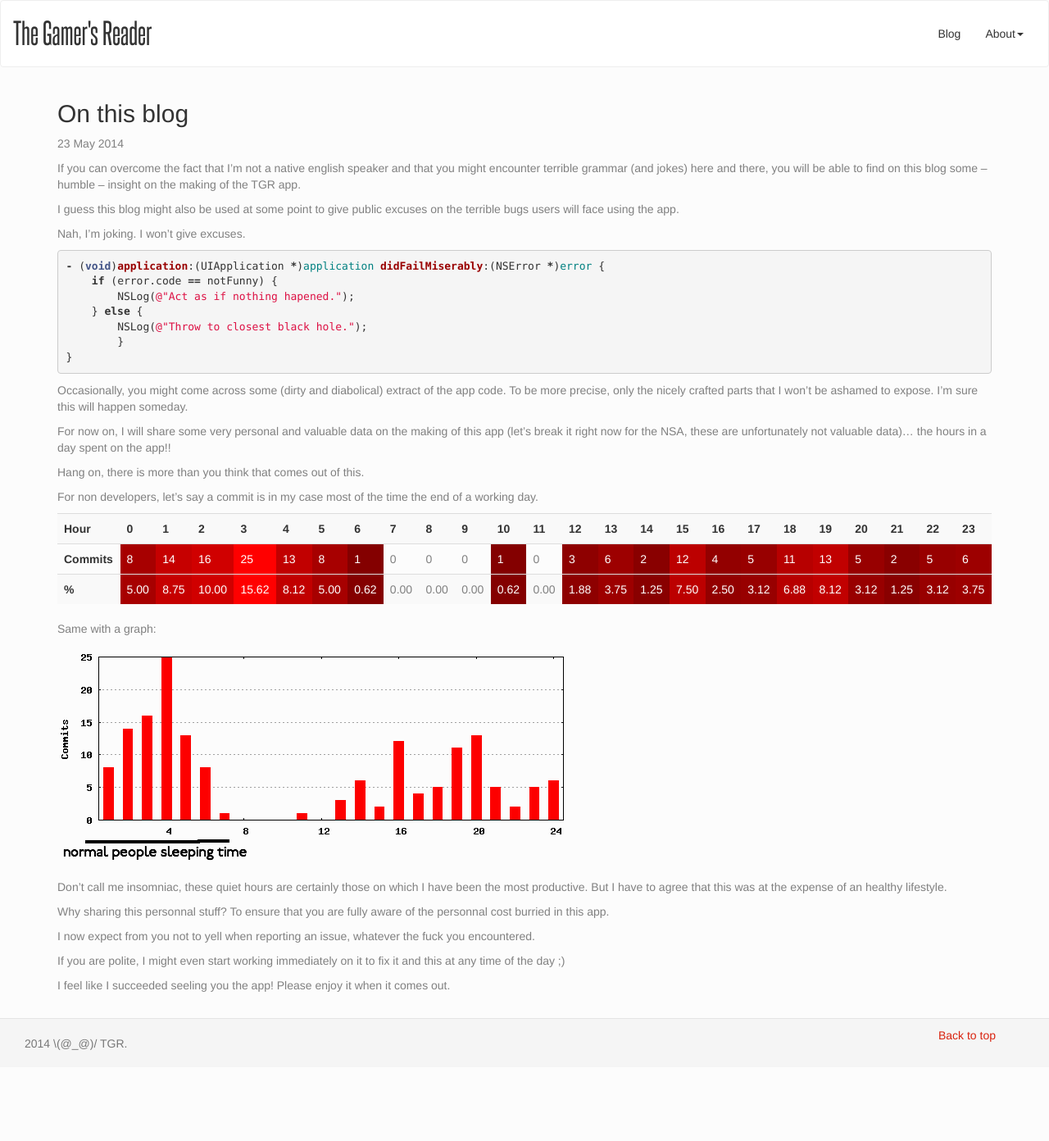
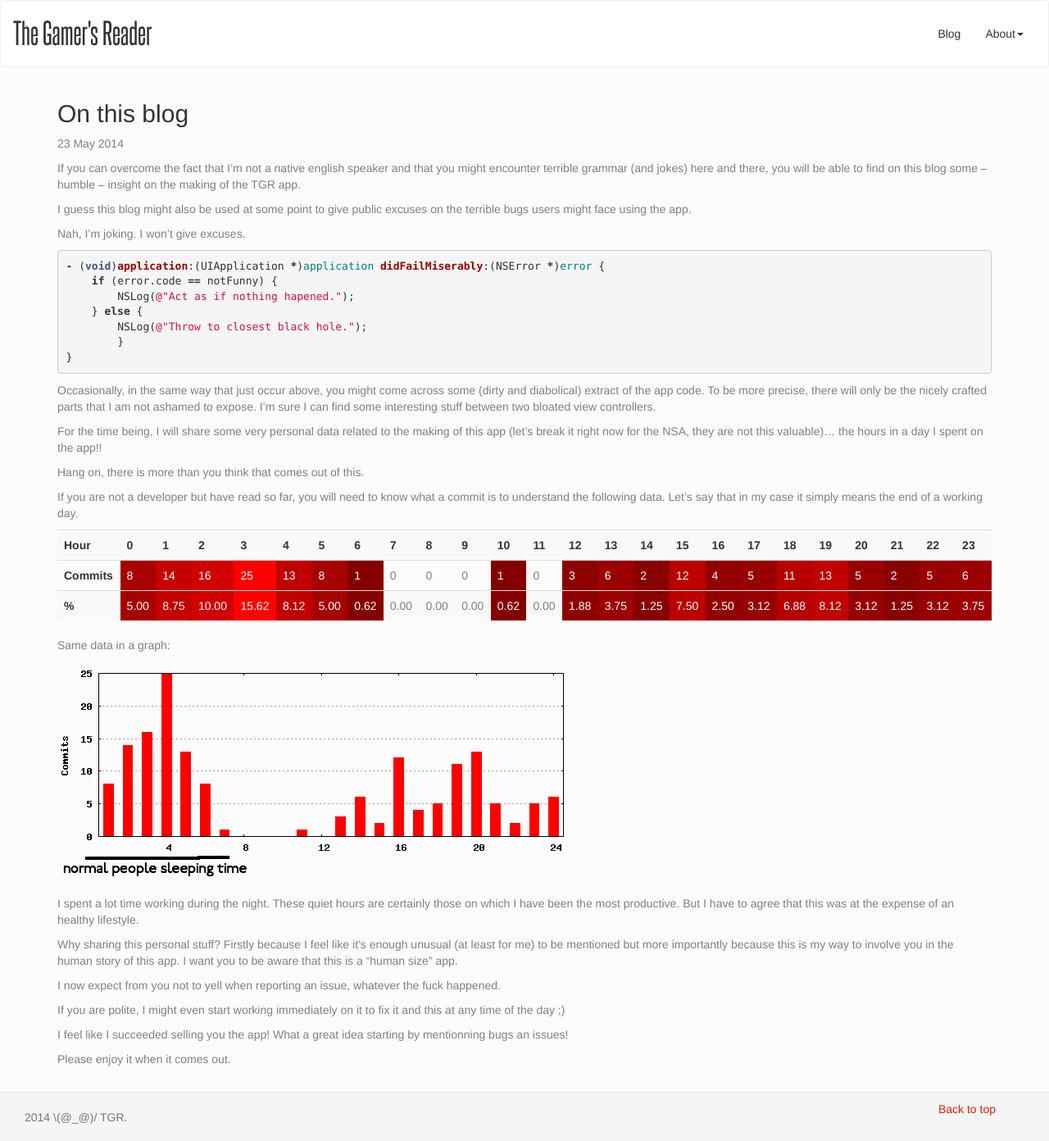
Before and after one commit to Bluezen/TGR-website, a Jekyll site: the page built from _posts/2014-05-23-on-this-blog.markdown, in a window 1280 px wide. Shown: the whole page at 82% size. Built offline with Jekyll 4.4.1, drawn with Linux system fonts in a browser that asks for light colours; nearby versions of some CDN libraries; Markdown is read by kramdown in place of the engine named in the settings; a script that is not in the unit is left out; before the commit the page ends 1302 px from its top, so only the background shows below that.

Commit message:
update blog text

```diff
--- a/_posts/2014-05-23-on-this-blog.markdown
+++ b/_posts/2014-05-23-on-this-blog.markdown
@@ -9,7 +9,7 @@ description:
 
 If you can overcome the fact that I'm not a native english speaker and that you might encounter terrible grammar (and jokes) here and there, you will be able to find on this blog some -- humble -- insight on the making of the TGR app.
 
-I guess this blog might also be used at some point to give public excuses on the terrible bugs users will face using the app.
+I guess this blog might also be used at some point to give public excuses on the terrible bugs users might face using the app.
 
 Nah, I'm joking. I won't give excuses.
 
@@ -25,32 +25,34 @@ Nah, I'm joking. I won't give excuses.
 }
 {% endhighlight %}
 
-Occasionally, you might come across some (dirty and diabolical) extract of the app code. To be more precise, only the nicely crafted parts that I won't be ashamed to expose. I'm sure this will happen someday.
+Occasionally, in the same way that just occur above, you might come across some (dirty and diabolical) extract of the app code. To be more precise, there will only be the nicely crafted parts that I am not ashamed to expose. I'm sure I can find some interesting stuff between two bloated view controllers.
 
-For now on, I will share some very personal and valuable data on the making of this app (let's break it right now for the NSA, these are unfortunately not valuable data)... the hours in a day spent on the app!!
+For the time being, I will share some very personal data related to the making of this app (let's break it right now for the NSA, they are not this valuable)... the hours in a day I spent on the app!!
 
 Hang on, there is more than you think that comes out of this.
 
-For non developers, let's say a commit is in my case most of the time the end of a working day.
+If you are not a developer but have read so far, you will need to know what a commit is to understand the following data. Let's say that in my case it simply means the end of a working day.
 
 <table class="table table-striped table-hover "><tbody><tr><th>Hour</th><th>0</th><th>1</th><th>2</th><th>3</th><th>4</th><th>5</th><th>6</th><th>7</th><th>8</th><th>9</th><th>10</th><th>11</th><th>12</th><th>13</th><th>14</th><th>15</th><th>16</th><th>17</th><th>18</th><th>19</th><th>20</th><th>21</th><th>22</th><th>23</th></tr>
 <tr><th>Commits</th><td style="color: white; background-color: rgb(167, 0, 0)">8</td><td style="color: white; background-color: rgb(198, 0, 0)">14</td><td style="color: white; background-color: rgb(208, 0, 0)">16</td><td style="color: white; background-color: rgb(255, 0, 0)">25</td><td style="color: white; background-color: rgb(193, 0, 0)">13</td><td style="color: white; background-color: rgb(167, 0, 0)">8</td><td style="color: white; background-color: rgb(132, 0, 0)">1</td><td>0</td><td>0</td><td>0</td><td style="color: white; background-color: rgb(132, 0, 0)">1</td><td>0</td><td style="color: white; background-color: rgb(142, 0, 0)">3</td><td style="color: white; background-color: rgb(157, 0, 0)">6</td><td style="color: white; background-color: rgb(137, 0, 0)">2</td><td style="color: white; background-color: rgb(188, 0, 0)">12</td><td style="color: white; background-color: rgb(147, 0, 0)">4</td><td style="color: white; background-color: rgb(152, 0, 0)">5</td><td style="color: white; background-color: rgb(183, 0, 0)">11</td><td style="color: white; background-color: rgb(193, 0, 0)">13</td><td style="color: white; background-color: rgb(152, 0, 0)">5</td><td style="color: white; background-color: rgb(137, 0, 0)">2</td><td style="color: white; background-color: rgb(152, 0, 0)">5</td><td style="color: white; background-color: rgb(157, 0, 0)">6</td></tr>
 <tr><th>%</th><td style="color: white; background-color: rgb(167, 0, 0)">5.00</td><td style="color: white; background-color: rgb(198, 0, 0)">8.75</td><td style="color: white; background-color: rgb(208, 0, 0)">10.00</td><td style="color: white; background-color: rgb(255, 0, 0)">15.62</td><td style="color: white; background-color: rgb(193, 0, 0)">8.12</td><td style="color: white; background-color: rgb(167, 0, 0)">5.00</td><td style="color: white; background-color: rgb(132, 0, 0)">0.62</td><td>0.00</td><td>0.00</td><td>0.00</td><td style="color: white; background-color: rgb(132, 0, 0)">0.62</td><td>0.00</td><td style="color: white; background-color: rgb(142, 0, 0)">1.88</td><td style="color: white; background-color: rgb(157, 0, 0)">3.75</td><td style="color: white; background-color: rgb(137, 0, 0)">1.25</td><td style="color: white; background-color: rgb(188, 0, 0)">7.50</td><td style="color: white; background-color: rgb(147, 0, 0)">2.50</td><td style="color: white; background-color: rgb(152, 0, 0)">3.12</td><td style="color: white; background-color: rgb(183, 0, 0)">6.88</td><td style="color: white; background-color: rgb(193, 0, 0)">8.12</td><td style="color: white; background-color: rgb(152, 0, 0)">3.12</td><td style="color: white; background-color: rgb(137, 0, 0)">1.25</td><td style="color: white; background-color: rgb(152, 0, 0)">3.12</td><td style="color: white; background-color: rgb(157, 0, 0)">3.75</td></tr></tbody></table>
 
 
-Same with a graph:
+Same data in a graph:
 
 
 ![chart]({{ site.url}}/assets/img/hour_of_day.png)
 
 
-Don't call me insomniac, these quiet hours are certainly those on which I have been the most productive. But I have to agree that this was at the expense of an healthy lifestyle.
+I spent a lot time working during the night. These quiet hours are certainly those on which I have been the most productive. But I have to agree that this was at the expense of an healthy lifestyle.
 
-Why sharing this personnal stuff? To ensure that you are fully aware of the personnal cost burried in this app.
+Why sharing this personal stuff? Firstly because I feel like it's enough unusual (at least for me) to be mentioned but more importantly because this is my way to involve you in the human story of this app.  I want you to be aware that this is a "human size" app.
 
-I now expect from you not to yell when reporting an issue, whatever the fuck you encountered.
+I now expect from you not to yell when reporting an issue, whatever the fuck happened.
 
 If you are polite, I might even start working immediately on it to fix it and this at any time of the day ;)
 
 
-I feel like I succeeded seeling you the app! Please enjoy it when it comes out.
+I feel like I succeeded selling you the app! What a great idea starting by mentionning bugs an issues!
+
+Please enjoy it when it comes out.
```
